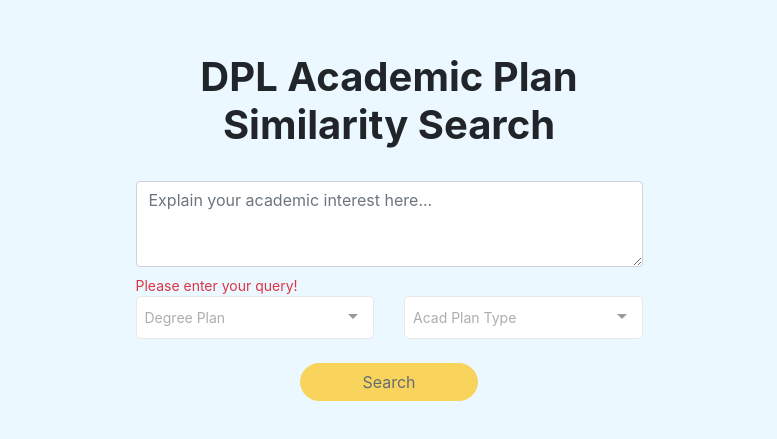
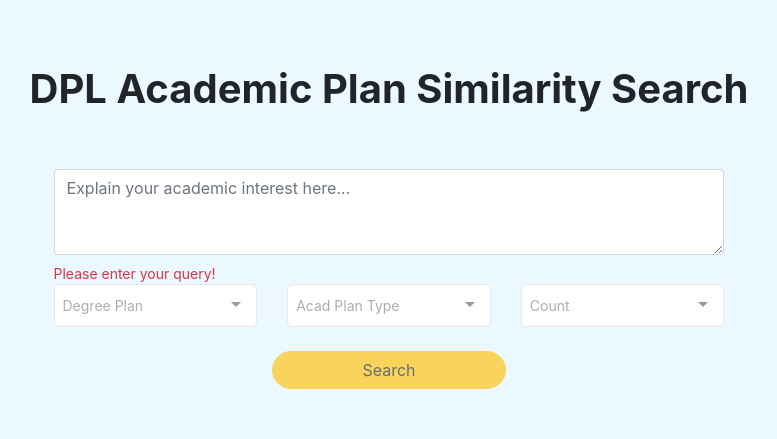
Before and after one commit to mdhafizikram/pgvector-rag-sst, a Vue app in the folder packages/client/: page /#/search in a window 1280 px wide. Shown: the part 173-612 px from the top of the page, without its empty margins (251-1028 px from the left). Built offline with nearby package versions, Linux system fonts and the light colour scheme.

Commit message:
Included the score and count dropdown

```diff
--- a/packages/client/src/views/acadplandetails.vue
+++ b/packages/client/src/views/acadplandetails.vue
@@ -36,7 +36,7 @@
           <h5 class="card-subtitle mb-2 text-muted">
             {{ acadPlan.acadPlanCode }}
           </h5>
-          <p>
+          <p v-if="acadPlan.acadPlanMarketingDescription">
             <strong>Marketing Description:</strong>
             {{ acadPlan.acadPlanMarketingDescription }}
           </p>
@@ -49,7 +49,7 @@
             style="background-color: #ebf8ff; border: 2px solid #cbe7f5"
           >
             <div v-html="acadPlan.fullDescription"></div>
-            <p><strong>Type:</strong> {{ acadPlan.acadPlanType }}</p>
+            <p v-if="acadPlan.acadPlanType"><strong>Type:</strong> {{ acadPlan.acadPlanType }}</p>
             <p v-if="acadPlan.acadProgramCode">
               <strong>Program Code:</strong> {{ acadPlan.acadProgramCode }}
             </p>
--- a/packages/client/src/views/acadplans.vue
+++ b/packages/client/src/views/acadplans.vue
@@ -10,9 +10,9 @@
     </div>
 
     <!-- Centered Input Bar, Dropdown, and Search Button -->
-    <div class="search-container px-5">
+    <div class="search-container px-3">
       <div class="dropdowns-search-line bg-white py-4 pr-5">
-        <div class="search-header text-nowrap mr-2">
+        <div class="search-header text-nowrap mr-4">
           DPL Acadplan Similarity Search
         </div>
         <div
@@ -70,8 +70,9 @@
 
         <!-- Search Button -->
         <div class="search-btn">
-          <b-button
-            style="width: 104%"
+          <b-button  class =" ml-4
+          "
+           style="width: 104%"
             variant="warning"
             @click="handleSearch"
             :disabled="
@@ -119,7 +120,7 @@
               variant="warning"
               size="sm"
               @click="goToDetails(acadPlan.metadata.id)"
-              >Know more
+              >Learn more
               <b-icon icon="arrow-right-short"></b-icon>
             </b-button>
             <b-button
@@ -133,7 +134,7 @@
                 <b-spinner small></b-spinner>
               </template>
               <template v-else>
-                Why chosen?
+                Why Suggested?
                 <span
                   :class="acadPlan.reasoning ? 'arrow-up' : 'arrow-down'"
                 ></span>
@@ -143,16 +144,42 @@
             <div v-if="acadPlan.reasoning" class="reasoning-div p-2">
               {{ acadPlan.reasoning }}
             </div>
+
+           <h6 class="mt-3 text-danger">{{ Math.round(acadPlan.score * 100) }}% match</h6>
           </div>
         </div>
       </div>
     </div>
+
+
+
+
+
+
+
+
+   <!-- Not found message-->
+<div v-if="this.checkApiResponse" class="no-acadplans-card">
+  <div class="no-acadplans-content">
+    <!-- X-mark icon -->
+    <div class="x-mark-icon">
+   <svg   xmlns="http://www.w3.org/2000/svg" height="40" width="40" viewBox="0 0 384 512"><!--!Font Awesome Free 6.6.0 by @fontawesome - https://fontawesome.com License - https://fontawesome.com/license/free Copyright 2024 Fonticons, Inc.--><path d="M342.6 150.6c12.5-12.5 12.5-32.8 0-45.3s-32.8-12.5-45.3 0L192 210.7 86.6 105.4c-12.5-12.5-32.8-12.5-45.3 0s-12.5 32.8 0 45.3L146.7 256 41.4 361.4c-12.5 12.5-12.5 32.8 0 45.3s32.8 12.5 45.3 0L192 301.3 297.4 406.6c12.5 12.5 32.8 12.5 45.3 0s12.5-32.8 0-45.3L237.3 256 342.6 150.6z"/></svg>
+   </div>
+    <!-- Message -->
+    <h2>No AcadPlans Found!</h2>
+    <h6 class=" text-muted">Please try changing your query or filters</h6>
+  </div>
+</div>
+
+
+
   </div>
 </template>
 
 <script>
 import Multiselect from "vue-multiselect";
 import { lambdaInstance } from "../services/axios";
+
 
 export default {
   components: {
@@ -163,6 +190,7 @@ export default {
     return {
       userQuery: "",
       inputFocused: false,
+      checkApiResponse:false,
 
       selectedDegreeType: "",
       selectedAcadPlanType: "",
@@ -170,6 +198,7 @@ export default {
       loading: false,
       acadPlans: [],
       selected: [],
+      selectedCount: "",
       acadPlanTypesOptions: [
         { id: 1, name: "MAJ" },
         { id: 2, name: "MIN" },
@@ -185,6 +214,10 @@ export default {
         { id: 2, name: "GR" },
         { id: 3, name: "UGCM" },
         { id: 4, name: "OTHR" },
+      ],
+       countOptions: [
+        { value: 5, name: "5" },
+        { value: 10, name: "10" },
       ],
       watch: {
         // Watch for changes in the route query parame (Need to fix)
@@ -237,16 +270,19 @@ export default {
       this.loading = true;
       const degreeTypeName = this.selectedDegreeType.name;
       const acadPlanTypeName = this.selectedAcadPlanType.name;
+      const countValue = this.selectedCount
       try {
         const response = await lambdaInstance.get("/similarity-search", {
           params: {
             prompt: this.userQuery,
             acadPlanType: acadPlanTypeName,
             degreeType: degreeTypeName,
+            //count : countValue
           },
         });
 
         if (response.data && response.data.results.length) {
+          console.log(response.data.results.length)
           this.acadPlans = response.data.results;
           this.$router
             .push({
@@ -257,6 +293,13 @@ export default {
               },
             })
             .catch(() => {});
+        }
+        else {
+
+          this.checkApiResponse = true;
+
+          this.acadPlans =  []
+
         }
       } catch (error) {
         console.error("Error fetching acadPlans:", error);
@@ -314,7 +357,8 @@ export default {
   },
 
   mounted() {
-    const { degreeType, acadPlanType, q } = this.$route.query;
+    const { degreeType, acadPlanType, count ,q } = this.$route.query;
+    console.log('count', count)
 
     // Set the user query
     if (q) {
@@ -336,7 +380,12 @@ export default {
         ) || "";
     }
 
-    if (degreeType && acadPlanType && q) {
+    if(count){
+      this.selectedCount =  this.countOptions.find( (option)=> option.value === count) || "";
+    }
+
+    if (degreeType && acadPlanType && q && count) {
+      console.log('hitinh handlesarh')
       this.handleSearch();
     }
   },
@@ -433,4 +482,27 @@ export default {
   position: relative;
   overflow: visible;
 }
+.no-acadplans-card {
+  display: flex;
+  justify-content: center;
+  align-items: center;
+  height: 100vh;
+
+
+}
+
+.no-acadplans-content {
+  background-color: white;
+  border-radius: 10px;
+  padding: 30px;
+  box-shadow: 0 4px 8px rgba(0, 0, 0, 0.1);
+  text-align: center;
+  width: 40%;
+}
+
+.x-mark-icon {
+  color: #dc3545;
+  margin-bottom: 20px;
+}
+
 </style>
--- a/packages/client/src/views/search.vue
+++ b/packages/client/src/views/search.vue
@@ -1,9 +1,10 @@
 <template>
   <div class="container">
     <div class="d-flex align-items-center justify-content-center vh-100">
-      <div class="w-50 d-flex flex-column align-self-center">
+      <div class="w-60 d-flex flex-column align-self-center">
         <!-- Left Column: Big Text -->
-        <div class="text-center mb-4">
+        <div class="text-center mb-5
+        ">
           <h1 class="text-lg" style="font-weight: bolder">
             DPL Academic Plan Similarity Search
           </h1>
@@ -57,6 +58,25 @@
                 :close-on-select="true"
               ></vue-multiselect>
             </div>
+
+
+
+
+
+            <div class="col">
+              <vue-multiselect
+                v-model="selectedCount"
+                :options="countOptions"
+                :max-height="120"
+                track-by="value"
+                label="name"
+                :placeholder="
+                  selectedCount ? selectedCount.name : 'Count'
+                "
+                :multiple="false"
+                :close-on-select="true"
+              ></vue-multiselect>
+            </div>
           </div>
 
           <!-- Search Button -->
@@ -71,7 +91,8 @@
                 loading ||
                 !selectedDegreeType ||
                 !selectedAcadPlanType ||
-                !userQuery
+                !userQuery ||
+                !selectedCount
               "
             >
               <template>
@@ -96,6 +117,7 @@ export default {
       text: "",
       userQuery: "",
       selectedDegreeType: null,
+       selectedCount: null,
       acadPlanTypesOptions: [
         { id: 1, name: "MAJ" },
         { id: 2, name: "MIN" },
@@ -112,6 +134,10 @@ export default {
         { id: 3, name: "UGCM" },
         { id: 4, name: "OTHR" },
       ],
+       countOptions: [
+        { value: 5, name: "5" },
+        { value: 10, name: "10" },
+      ],
       selectedAcadPlanType: null,
 
       loading: false, // Toggle during search
@@ -122,6 +148,7 @@ export default {
       this.loading = true;
       const degreeType = this.selectedDegreeType.name;
       const acadPlanType = this.selectedAcadPlanType.name;
+      const count = this.selectedCount.value
 
       await new Promise((resolve) => setTimeout(resolve, 200));
 
@@ -131,6 +158,7 @@ export default {
           query: {
             degreeType,
             acadPlanType,
+            count,
             q: this.userQuery,
           },
         });
```
